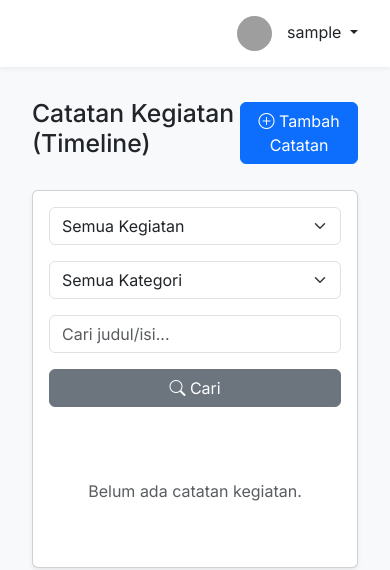
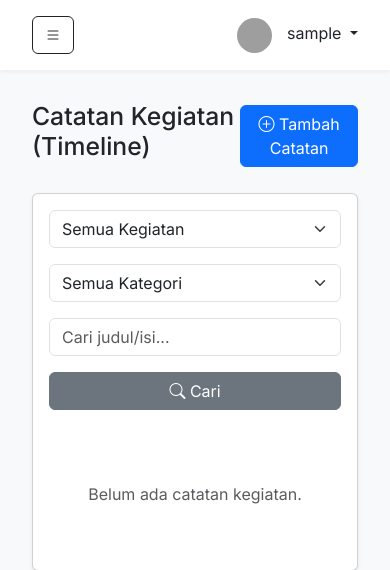
Before and after one commit to danbelajardanbelajar-blip/panitia.quizb.my.id, a PHP site: page /catatan.php in a window 390 px wide. Shown: the top 570 px of the page. Run offline with PHP 8.4, Linux system fonts and the light colour scheme; the visitor is signed in with stand-in values (Sample User, id 1); data that the repository does not hold is empty; grey boxes are pictures that could not be loaded.

Commit message:
fix: make mobile menu toggle button more visible by placing it inside top-nav

```diff
--- a/views/layouts/header.php
+++ b/views/layouts/header.php
@@ -91,10 +91,6 @@
 </head>
 <body>
 
-<button class="btn btn-dark d-md-none m-3 position-fixed top-0 start-0 z-3" id="sidebarToggle" style="z-index: 1050;">
-    <i class="bi bi-list"></i>
-</button>
-
 <div class="sidebar" id="sidebar">
     <a href="dashboard.php" class="sidebar-brand">Admin Panitia</a>
     <ul class="nav flex-column">
@@ -137,8 +133,15 @@
 </div>
 
 <div class="main-content">
-    <div class="top-nav">
-        <div class="d-md-none"></div>
+    <div class="top-nav d-flex justify-content-between align-items-center">
+        <!-- Tombol Menu Mobile -->
+        <button class="btn btn-outline-dark d-md-none" id="sidebarToggle">
+            <i class="bi bi-list"></i>
+        </button>
+
+        <!-- Spacer untuk Desktop agar profile tetap di kanan -->
+        <div class="d-none d-md-block"></div>
+
         <div class="dropdown user-profile">
             <a class="text-decoration-none text-dark dropdown-toggle" href="#" role="button" data-bs-toggle="dropdown" aria-expanded="false">
                 <img src="<?= htmlspecialchars(getCurrentUser()['avatar'] ?? 'https://ui-avatars.com/api/?name='.urlencode(getCurrentUser()['name'])) ?>" alt="User Avatar">
```
